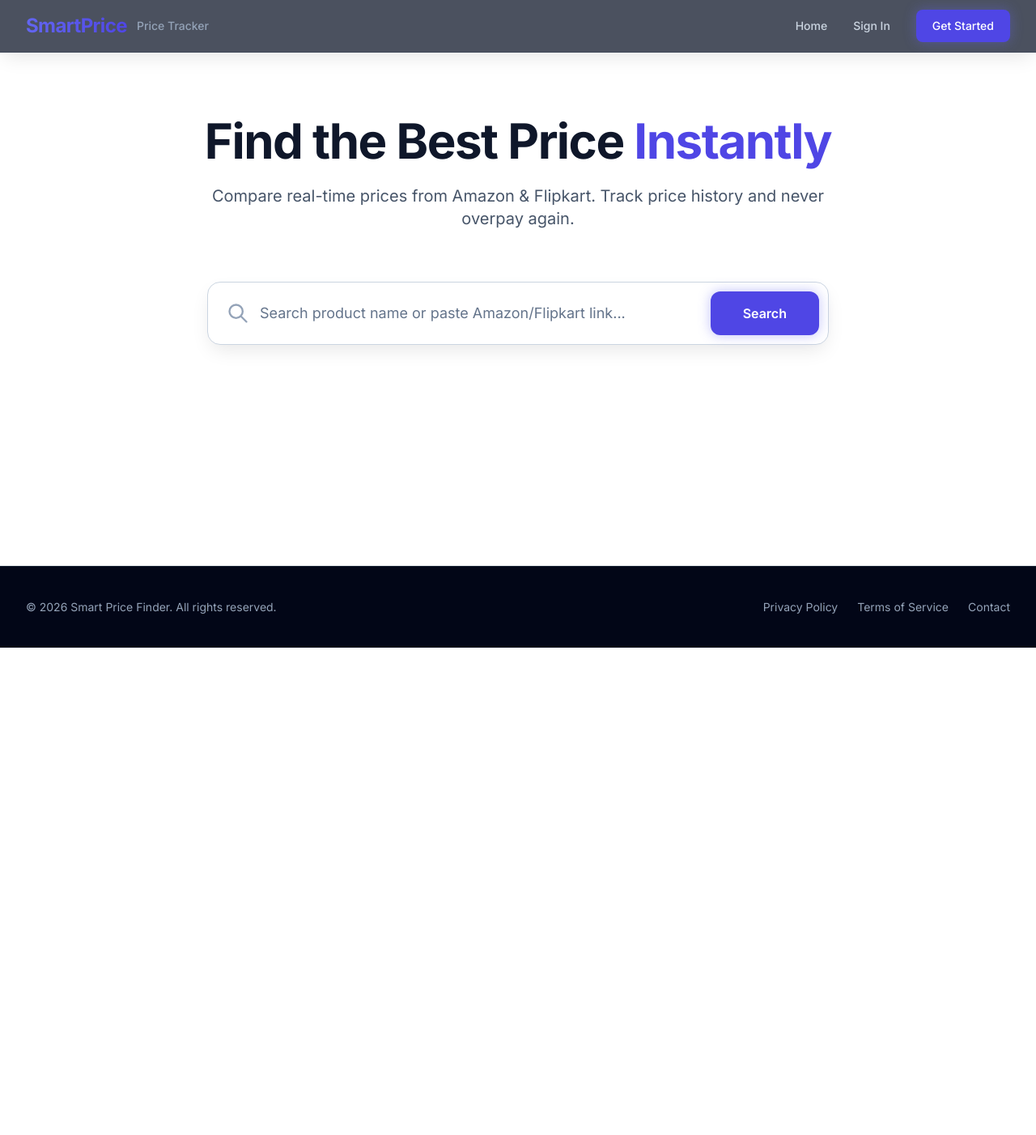
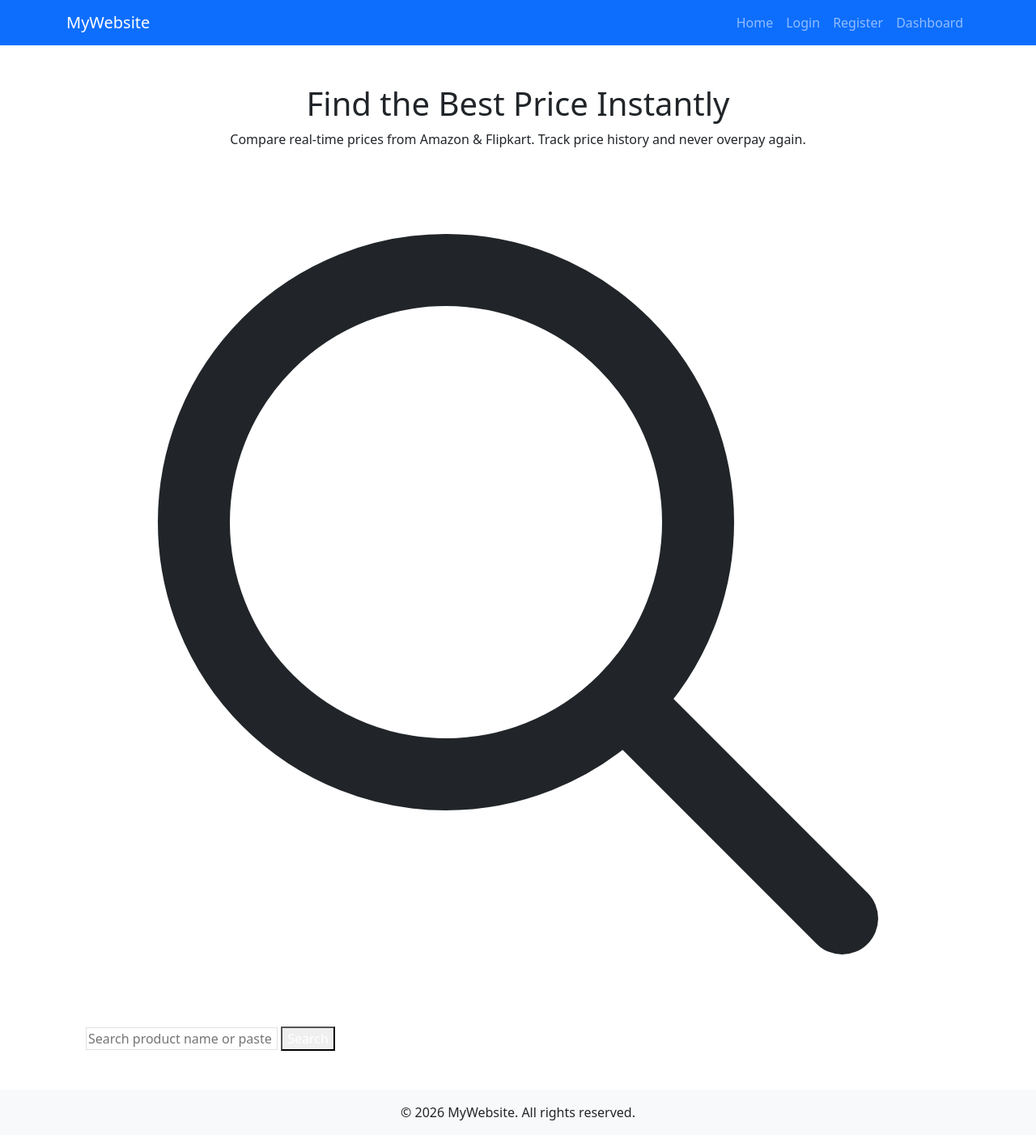
Before and after one commit to sano911/my-price-web, a Flask app: page / in a window 1280 px wide. Shown: the whole page at 81% size. Before the commit the page ends 800 px from the top, so only its background shows below. Run offline with Flask 3, Linux system fonts and the light colour scheme; some libraries are stand-ins or nearby versions.

Commit message:
Update base.html

```diff
--- a/templates/base.html
+++ b/templates/base.html
@@ -1,140 +1,45 @@
+<!-- templates/base.html -->
 <!DOCTYPE html>
-<html lang="en" class="scroll-smooth" data-theme="light">
+<html lang="en">
 <head>
     <meta charset="UTF-8">
     <meta name="viewport" content="width=device-width, initial-scale=1.0">
-    <meta name="description" content="Real-time price comparison and tracker for Amazon & Flipkart products in India">
-    <title>{% block title %}Smart Price Finder{% endblock %}</title>
-
-    <link rel="icon" href="{{ url_for('static', filename='favicon.ico') }}" type="image/x-icon">
-
-    <link rel="preconnect" href="https://fonts.googleapis.com">
-    <link rel="preconnect" href="https://fonts.gstatic.com" crossorigin>
-    <link href="https://fonts.googleapis.com/css2?family=Inter:wght@300;400;500;600;700&display=swap" rel="stylesheet">
-
-    <script src="https://cdn.tailwindcss.com"></script>
-
-    <script>
-        tailwind.config = {
-            darkMode: 'class',
-            theme: {
-                extend: {
-                    fontFamily: { sans: ['Inter', 'system-ui', 'sans-serif'] },
-                    colors: {
-                        primary: {
-                            50: '#eef2ff', 100: '#e0e7ff', 200: '#c7d2fe', 300: '#a5b4fc',
-                            400: '#818cf8', 500: '#6366f1', 600: '#4f46e5', 700: '#4338ca',
-                            800: '#3730a3', 900: '#312e81',
-                        }
-                    },
-                    boxShadow: { 'soft': '0 10px 25px -5px rgba(0,0,0,0.1)', 'glow': '0 0 15px rgba(99,102,241,0.4)' }
-                }
-            }
-        }
-    </script>
-
-    <style>
-        body { @apply bg-slate-50 dark:bg-slate-950 text-slate-900 dark:text-slate-100 min-h-screen transition-colors duration-300 antialiased; }
-        .glass { background: rgba(15,23,42,0.75); backdrop-filter: blur(12px); -webkit-backdrop-filter: blur(12px); }
-    </style>
+    <title>{% block title %}My Website{% endblock %}</title>
+    <!-- Bootstrap CDN -->
+    <link href="https://cdn.jsdelivr.net/npm/bootstrap@5.3.2/dist/css/bootstrap.min.css" rel="stylesheet">
+    <!-- Custom CSS -->
+    <link rel="stylesheet" href="{{ url_for('static', filename='style.css') }}">
 </head>
-<body class="flex flex-col min-h-screen">
-
+<body>
     <!-- Navbar -->
-    <nav class="glass fixed top-0 left-0 right-0 z-50 border-b border-slate-700/30 shadow-soft">
-        <div class="max-w-7xl mx-auto px-4 sm:px-6 lg:px-8">
-            <div class="flex justify-between items-center h-16">
-                <a href="/" class="flex items-center space-x-3">
-                    <span class="text-2xl font-bold tracking-tight bg-gradient-to-r from-indigo-500 to-indigo-600 bg-clip-text text-transparent">
-                        SmartPrice
-                    </span>
-                    <span class="hidden md:inline text-sm text-slate-400 font-medium">Price Tracker</span>
-                </a>
-
-                <div class="hidden md:flex md:items-center md:space-x-8">
-                    <a href="/" class="text-sm font-medium text-slate-300 hover:text-white transition">Home</a>
-                    {% if current_user.is_authenticated %}
-                        <a href="/dashboard" class="text-sm font-medium text-slate-300 hover:text-white transition">Dashboard</a>
-                        <a href="/logout" class="text-sm font-medium text-red-400 hover:text-red-300 transition">Logout</a>
-                    {% else %}
-                        <a href="/login" class="text-sm font-medium text-slate-300 hover:text-white transition">Sign In</a>
-                        <a href="/register" class="inline-flex px-5 py-2.5 rounded-lg text-white bg-indigo-600 hover:bg-indigo-700 transition shadow-glow text-sm font-medium">
-                            Get Started
-                        </a>
-                    {% endif %}
-                </div>
-
-                <div class="md:hidden">
-                    <button id="menu-toggle" class="p-2 rounded-md text-slate-300 hover:text-white hover:bg-slate-800 focus:outline-none focus:ring-2 focus:ring-indigo-500">
-                        <svg class="h-6 w-6" fill="none" viewBox="0 0 24 24" stroke="currentColor">
-                            <path stroke-linecap="round" stroke-linejoin="round" stroke-width="2" d="M4 6h16M4 12h16M4 18h16" />
-                        </svg>
-                    </button>
-                </div>
-            </div>
-        </div>
-
-        <div id="mobile-menu" class="hidden md:hidden bg-slate-900 border-b border-slate-800 shadow-lg">
-            <div class="px-4 pt-2 pb-4 space-y-2">
-                <a href="/" class="block px-3 py-2 rounded-md text-base font-medium text-slate-300 hover:text-white hover:bg-slate-800">Home</a>
-                {% if current_user.is_authenticated %}
-                    <a href="/dashboard" class="block px-3 py-2 rounded-md text-base font-medium text-slate-300 hover:text-white hover:bg-slate-800">Dashboard</a>
-                    <a href="/logout" class="block px-3 py-2 rounded-md text-base font-medium text-red-400 hover:text-red-300 hover:bg-slate-800">Logout</a>
-                {% else %}
-                    <a href="/login" class="block px-3 py-2 rounded-md text-base font-medium text-slate-300 hover:text-white hover:bg-slate-800">Sign In</a>
-                    <a href="/register" class="block px-3 py-2 rounded-md text-base font-medium text-white bg-indigo-600 hover:bg-indigo-700">Get Started</a>
-                {% endif %}
+    <nav class="navbar navbar-expand-lg navbar-dark bg-primary">
+        <div class="container">
+            <a class="navbar-brand" href="{{ url_for('index') }}">MyWebsite</a>
+            <button class="navbar-toggler" type="button" data-bs-toggle="collapse" data-bs-target="#navbarNav">
+                <span class="navbar-toggler-icon"></span>
+            </button>
+            <div class="collapse navbar-collapse" id="navbarNav">
+                <ul class="navbar-nav ms-auto">
+                    <li class="nav-item"><a class="nav-link" href="{{ url_for('index') }}">Home</a></li>
+                    <li class="nav-item"><a class="nav-link" href="{{ url_for('login') }}">Login</a></li>
+                    <li class="nav-item"><a class="nav-link" href="{{ url_for('register') }}">Register</a></li>
+                    <li class="nav-item"><a class="nav-link" href="{{ url_for('dashboard') }}">Dashboard</a></li>
+                </ul>
             </div>
         </div>
     </nav>
 
-    <!-- Main Content -->
-    <main class="flex-grow pt-20 pb-12">
-        <div class="max-w-7xl mx-auto px-4 sm:px-6 lg:px-8">
-            {% with messages = get_flashed_messages(with_categories=true) %}
-                {% if messages %}
-                    <div class="mb-8 space-y-4">
-                        {% for category, message in messages %}
-                            <div class="p-4 rounded-xl shadow-soft {% if category in ['error','danger'] %}bg-red-900/30 border-l-4 border-red-500 text-red-200{% elif category == 'success' %}bg-green-900/30 border-l-4 border-green-500 text-green-200{% else %}bg-blue-900/30 border-l-4 border-blue-500 text-blue-200{% endif %}">
-                                <p class="text-sm font-medium">{{ message }}</p>
-                            </div>
-                        {% endfor %}
-                    </div>
-                {% endif %}
-            {% endwith %}
-
-            {% block content %}{% endblock %}
-        </div>
-    </main>
+    <!-- Main content -->
+    <div class="container my-5">
+        {% block content %}{% endblock %}
+    </div>
 
     <!-- Footer -->
-    <footer class="bg-slate-950 border-t border-slate-800 mt-auto">
-        <div class="max-w-7xl mx-auto py-10 px-4 sm:px-6 lg:px-8">
-            <div class="flex flex-col md:flex-row justify-between items-center text-slate-400 text-sm">
-                <p>&copy; {{ current_year }} Smart Price Finder. All rights reserved.</p>
-                <div class="flex flex-wrap gap-6 mt-4 md:mt-0">
-                    <a href="/privacy" class="hover:text-white transition">Privacy Policy</a>
-                    <a href="/terms" class="hover:text-white transition">Terms of Service</a>
-                    <a href="/contact" class="hover:text-white transition">Contact</a>
-                </div>
-            </div>
-        </div>
+    <footer class="bg-light text-center text-dark py-3 mt-5">
+        &copy; {{ current_year }} MyWebsite. All rights reserved.
     </footer>
 
-    <script>
-        document.addEventListener('DOMContentLoaded', () => {
-            const toggle = document.getElementById('menu-toggle');
-            const menu = document.getElementById('mobile-menu');
-            if (toggle && menu) {
-                toggle.addEventListener('click', () => menu.classList.toggle('hidden'));
-            }
-            document.addEventListener('click', (e) => {
-                if (!toggle?.contains(e.target) && !menu?.contains(e.target)) {
-                    menu?.classList.add('hidden');
-                }
-            });
-        });
-    </script>
-
+    <!-- Bootstrap JS -->
+    <script src="https://cdn.jsdelivr.net/npm/bootstrap@5.3.2/dist/js/bootstrap.bundle.min.js"></script>
 </body>
 </html>
```
